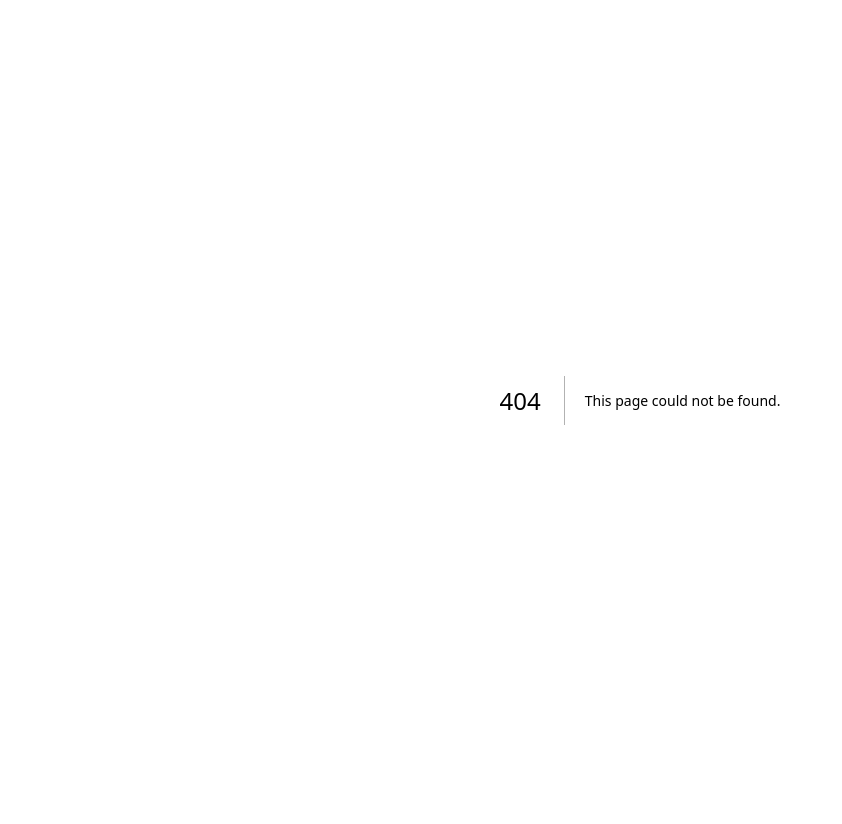
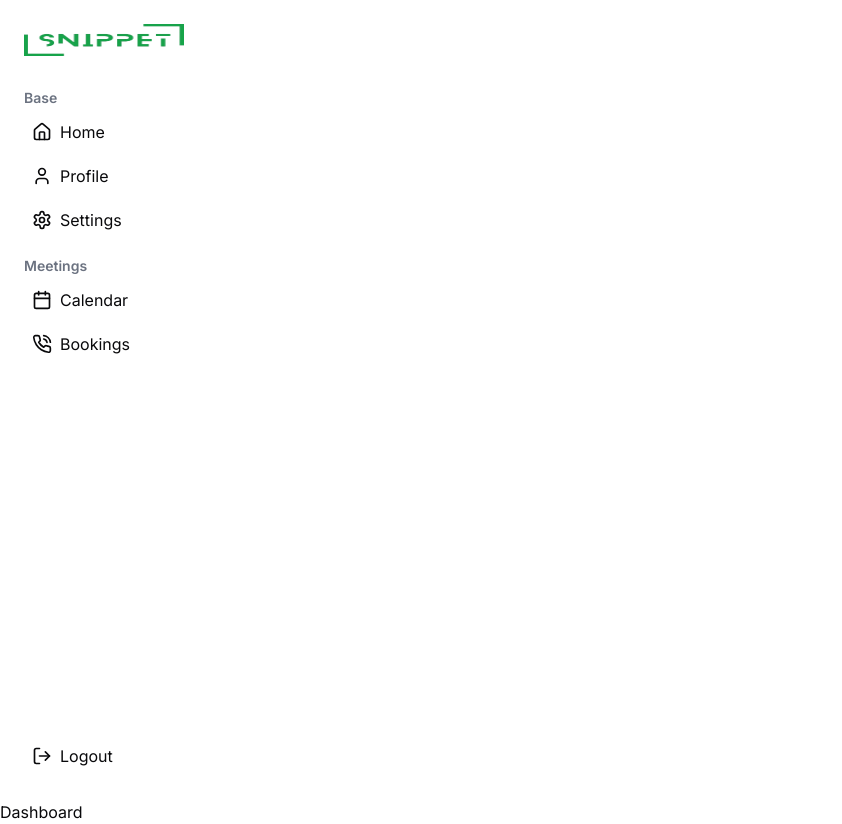
Before and after one commit to badjatya/snippet, a Next.js app: page /dashboard in a window 1280 px wide. Before the commit this address had no page. Shown: the whole page, without its empty margins (0-842 px from the left). Before the commit the page ends 800 px from the top, so only its background shows below. Built offline with nearby package versions, Linux system fonts and the light colour scheme.

Commit message:
feat: Add Dashboard page component

```diff
--- /dev/null
+++ b/src/app/dashboard/page.tsx
@@ -0,0 +1,9 @@
+import React from "react";
+
+type Props = {};
+
+const Dashboard = (props: Props) => {
+	return <div>Dashboard</div>;
+};
+
+export default Dashboard;
--- a/src/app/layout.tsx
+++ b/src/app/layout.tsx
@@ -3,6 +3,7 @@ import { Inter as FontSans } from "next/font/google";
 import "./globals.css";
 import { cn } from "@/lib/utils";
 import { ClerkProvider } from "@clerk/nextjs";
+import Layout from "@/layouts";
 
 const fontSans = FontSans({
 	subsets: ["latin"],
@@ -27,6 +28,7 @@ export default function RootLayout({
 						"min-h-screen bg-background font-sans antialiased",
 						fontSans.variable
 					)}>
+					<Layout />
 					{children}
 				</body>
 			</html>
--- a/src/app/page.tsx
+++ b/src/app/page.tsx
@@ -1,11 +1,9 @@
-import Navbar from "@/layouts/Navbar";
 import Hero from "./components/Hero";
 
 export default function Home() {
 	return (
-		<div className='bg-white pb-6 sm:pb-8 lg:pb-12'>
+		<div className='pb-6 sm:pb-8 lg:pb-12'>
 			<div className='mx-auto max-w-screen-2xl px-4 md:px-8'>
-				<Navbar />
 				<Hero />
 			</div>
 		</div>
--- a/src/layouts/Navbar/index.tsx
+++ b/src/layouts/Navbar/index.tsx
@@ -10,6 +10,8 @@ const Navbar = (props: Props) => {
 	const { user, isSignedIn } = useUser();
 	console.log("User: ", user);
 	return (
+		<div className='bg-white'>
+			<div className='mx-auto max-w-screen-2xl px-4 md:px-8'>
 				<header className='mb-8 flex items-center justify-between py-4 md:mb-12 md:py-8 xl:mb-16'>
 					<Link
 						href='/'
@@ -47,6 +49,8 @@ const Navbar = (props: Props) => {
 						</Button>
 					)}
 				</header>
+			</div>
+		</div>
 	);
 };
 
--- /dev/null
+++ b/src/layouts/Sidebar/index.tsx
@@ -0,0 +1,93 @@
+"use client";
+import { LogOut } from "lucide-react";
+import Link from "next/link";
+import Image from "next/image";
+import { Home, User, Settings, Calendar, PhoneCall } from "lucide-react";
+
+const SidebarData = [
+	{
+		name: "Base",
+		items: [
+			{
+				name: "Home",
+				icon: Home,
+				path: "/dashboard/mentee",
+			},
+			{
+				name: "Profile",
+				icon: User,
+				path: "/dashboard/mentee/profile",
+			},
+			{
+				name: "Settings",
+				icon: Settings,
+				path: "/dashboard/mentee/settings",
+			},
+		],
+	},
+	{
+		name: "Meetings",
+		items: [
+			{
+				name: "Calendar",
+				icon: Calendar,
+				path: "/dashboard/mentee/calendar",
+			},
+			{
+				name: "Bookings",
+				icon: PhoneCall,
+				path: "/dashboard/mentee/bookings",
+			},
+		],
+	},
+];
+
+const Sidebar = () => {
+	return (
+		<div className='flex flex-col h-screen p-4 lg:p-6 relative'>
+			{/* Sidebar */}
+			<div
+				className={`fixed inset-y-0 left-0 transform md:relative w-48 `}>
+				{/* Logo Section */}
+				<Link href='/'>
+					<div className='relative w-32 h-8 md:w-40 md:h-8'>
+						<Image src='/logo/logo.png' alt='snippet logo' fill />
+					</div>
+				</Link>
+
+				{/* Navigation */}
+				<div className='flex-grow mt-8'>
+					<nav className='flex flex-col space-y-4'>
+						{SidebarData.map((item) => (
+							<div key={item.name} className='space-y-1'>
+								<div className='text-sm font-semibold text-gray-500'>
+									{item.name}
+								</div>
+								<div className='flex flex-col space-y-1'>
+									{item.items.map((subItem) => (
+										<Link
+											key={subItem.name}
+											href={subItem.path}
+											className='flex items-center space-x-2 p-2 rounded-md hover:bg-blue-200 transition-colors ease-in duration-100'>
+											<subItem.icon className='w-5 h-5' />
+											<span>{subItem.name}</span>
+										</Link>
+									))}
+								</div>
+							</div>
+						))}
+					</nav>
+				</div>
+			</div>
+			{/* Logout Button */}
+			<div className='hidden lg:block absolute bottom-0 w-[79%] h-16'>
+				<button className='flex w-full items-center space-x-2 p-2 rounded-md hover:bg-blue-200 transition-colors ease-in duration-100'>
+					<LogOut className='w-5 h-5' />
+					<span>Logout</span>
+				</button>
+			</div>
+		</div>
+	);
+};
+
+export default Sidebar;
--- /dev/null
+++ b/src/layouts/index.tsx
@@ -0,0 +1,14 @@
+"use client";
+import { usePathname } from "next/navigation";
+import Navbar from "./Navbar";
+import Sidebar from "./Sidebar";
+
+type Props = {};
+
+const Layout = (props: Props) => {
+	const path = usePathname();
+	const isDashboard = path.includes("/dashboard");
+	return <>{isDashboard ? <Sidebar /> : <Navbar />}</>;
+};
+
+export default Layout;
```
Lines whose indentation alone changed are shown as unchanged.
